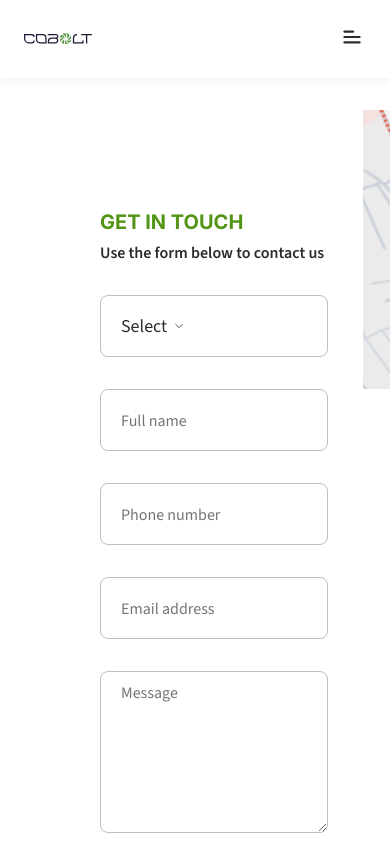
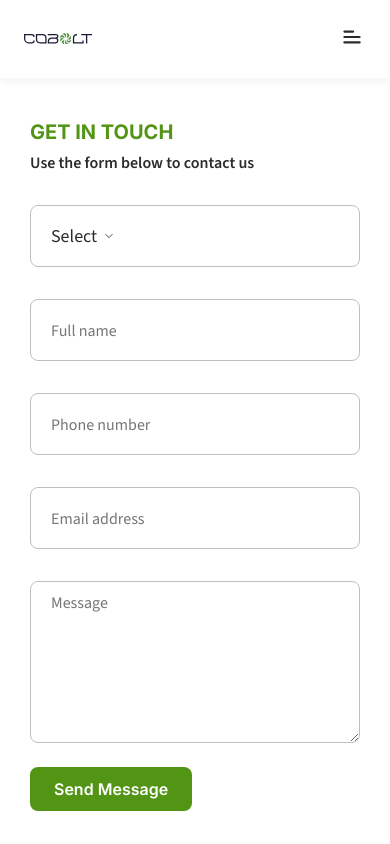
Before and after one commit to Uppist/Cobolt, a React (Vite) app: page /contact in a window 390 px wide. Shown: the top 844 px of the page. Built offline with nearby package versions, Linux system fonts and the light colour scheme; the HTML template or start-up script is replaced by a standard one.

Commit message:
resolved

```diff
--- a/src/components/Aboutus/Fourth/Fourth.jsx
+++ b/src/components/Aboutus/Fourth/Fourth.jsx
@@ -4,6 +4,7 @@ import React, { useState, useEffect } from "react";
 import styles from "./style.module.css";
 import Image from "./Image";
 import Image2 from "./Image2";
+import { Link } from "react-router-dom";
 
 export default function Fourth() {
   const [isMobile, setIsMobile] = useState(false);
@@ -28,7 +29,10 @@ export default function Fourth() {
           Partner with <label>Cobolt</label> to
           <br /> Innovate, Grow and Succeed.
         </h2>
-        <span>Contact Us</span>
+        <Link to='/contact'>
+          {" "}
+          <span>Contact Us</span>
+        </Link>
       </div>
       <div className={styles.images}>{isMobile ? <Image2 /> : <Image />} </div>
     </section>
--- a/src/components/Aboutus/Fourth/style.module.css
+++ b/src/components/Aboutus/Fourth/style.module.css
@@ -15,6 +15,7 @@
   display: flex;
   flex-direction: column;
   gap: 8px;
+  align-items: center;
 }
 
 .contact h2 {
--- a/src/components/Contact/style.module.css
+++ b/src/components/Contact/style.module.css
@@ -151,8 +151,16 @@ form {
 }
 
 @media only screen and (max-width: 768px) {
+  .contact {
+    margin-top: 20px;
+    grid-template-columns: 1fr;
+    padding: 0 30px;
+  }
   .image {
-    background: url("../../assets/location2.svg") no-repeat;
+    background: url(/Cobolt/src/assets/location2.svg) no-repeat;
+    height: 279px;
+    background-size: contain;
+    width: 315px;
   }
 
   .form {
@@ -186,9 +194,17 @@ form {
   textarea {
     font-size: 16px;
   }
+  form {
+    gap: 24px;
+  }
 
   .section {
     grid-template-columns: 1fr;
     margin-top: 65px;
   }
+
+  .submit {
+    font-size: 16px;
+    padding: 12px 24px;
+  }
 }
--- a/src/components/NavBar/NavBar.module.css
+++ b/src/components/NavBar/NavBar.module.css
@@ -102,8 +102,6 @@
   }
 
   .sidebar {
-    background: url("../../../assets/mobile/NavBar/bg.png") no-repeat;
-
     background-color: white;
     width: 100%;
     height: 100%;
@@ -152,8 +150,8 @@
   }
 
   .sidebarlist {
-    padding: 20px;
-    font-size: 24px;
+    padding: 12px 20px;
+    font-size: 18px;
     font-weight: 600;
     color: var(--color-text);
     font-family: var(--font-source);
@@ -161,22 +159,23 @@
   }
 
   .sidebarmenu hr {
-    border: 1px solid var(--color-background);
+    /* border: 1px solid var(--color-background); */
     width: -webkit-fill-available;
   }
 
   .sidebarcontact {
     margin-top: 40px;
-    margin-left: 20px;
+    margin-left: 30px;
     background-color: var(--color-bg);
     font-size: 18px;
     font-family: var(--font-inter);
-    padding: 16px 24px;
+    padding: 10px 24px;
     border-radius: 8px;
     font-weight: 600;
     color: var(--color-primary);
-    text-transform: uppercase;
+    /* text-transform: uppercase; */
     width: 145px;
+    text-align: center;
   }
 }
 
```
